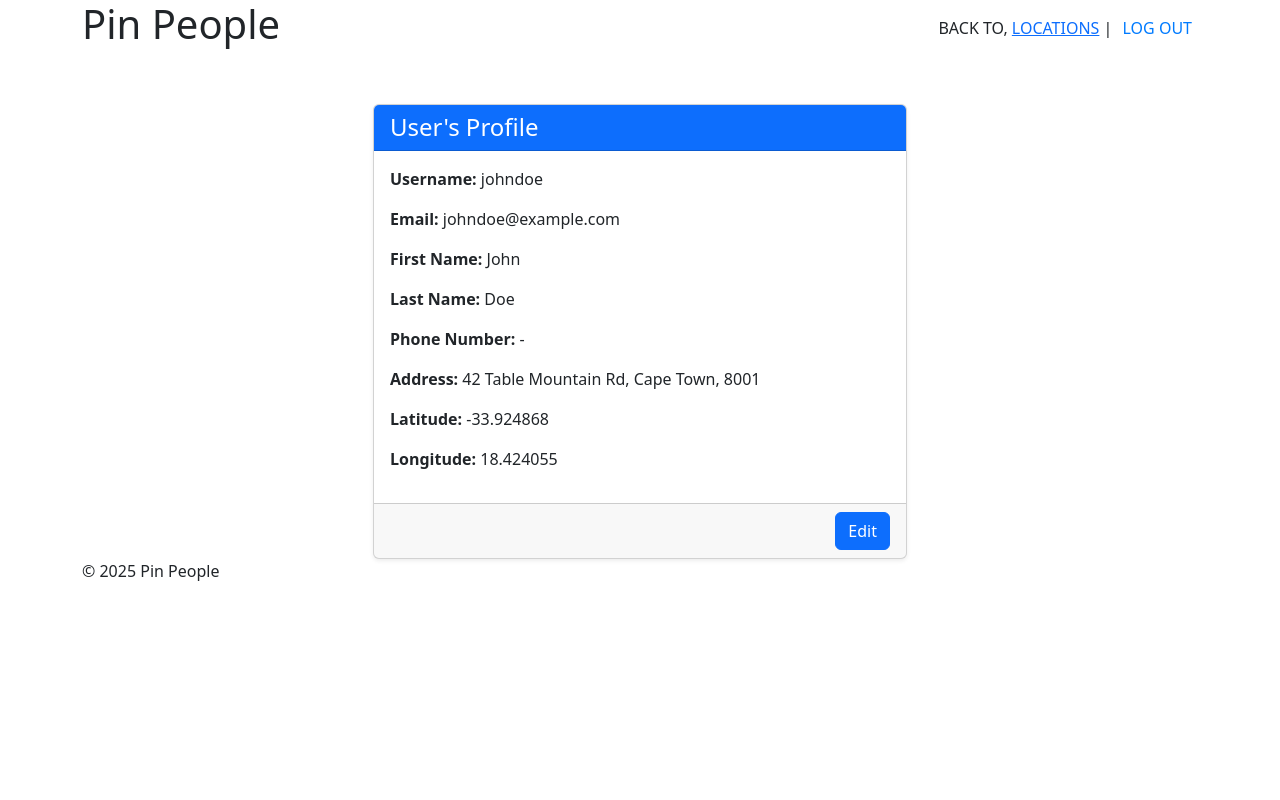
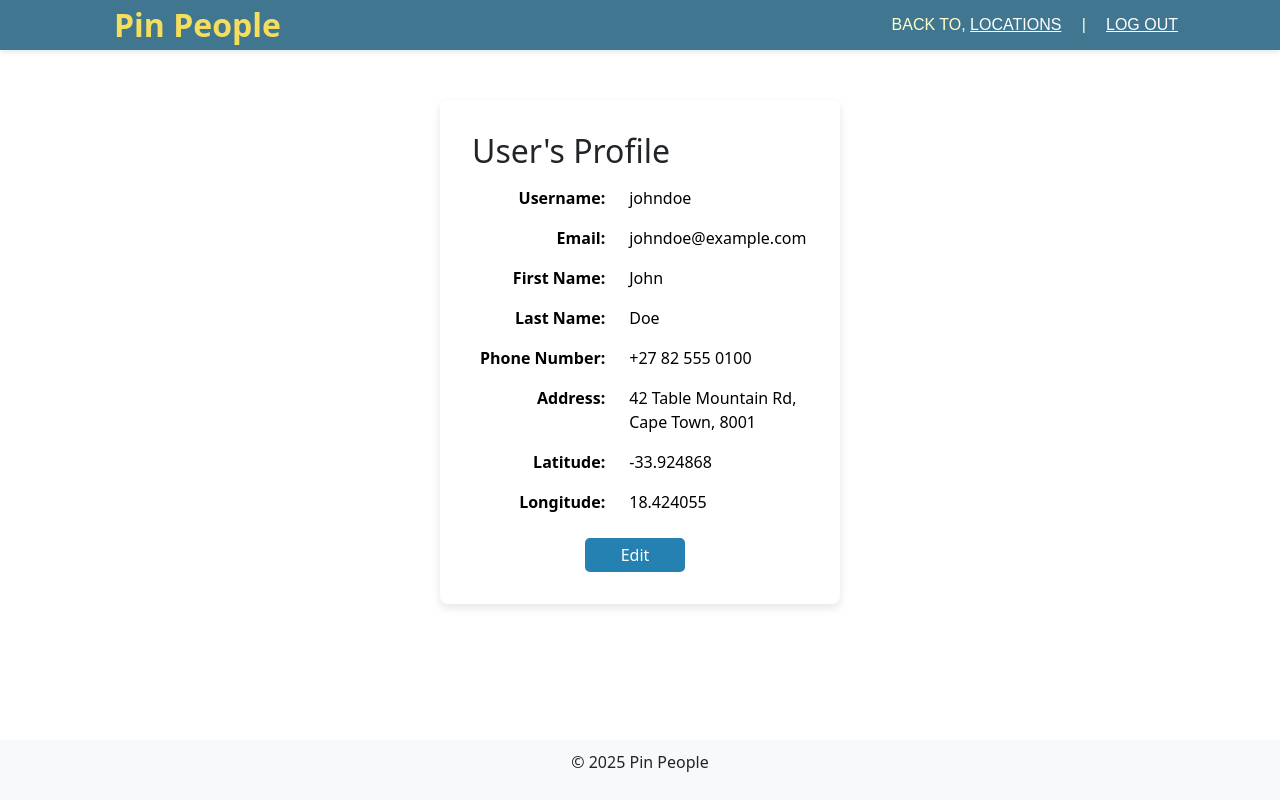
Before and after one commit to tresiab/pin_people, a Django app: page /users/2/ in a window 1280 px wide. Run offline with Django 5.2, Linux system fonts and the light colour scheme; a user stored in the database is signed in; data comes from the database, SQL or seed files in the repository.

Commit message:
Enhance site's look and feel with added CSS

```diff
--- a/static/css/main.css
+++ b/static/css/main.css
@@ -1 +1,167 @@
 /* Define project wide CSS here */
+html, body {
+    height: 100%;
+    margin: 0;
+}
+
+body {
+    font-family: Arial, sans-serif;
+    background: #6b7280;
+    margin: 0;
+    display: flex;
+    flex-direction: column;
+}
+
+main {
+    flex: 1;
+}
+
+header {
+    width: 100%;
+    background-color: #417690;
+    box-shadow: 0 2px 5px rgba(0,0,0,0.1);
+}
+
+header h1 {
+    color: #f5dd5d;
+    margin: 0;                /* remove default margin */
+    padding-left: 2rem;       /* push it to the right */
+    font-size: 2rem;          /* optional: increase font size */
+    font-weight: bold;        /* optional: make it bold */
+}
+
+/* Navbar container */
+.navbar {
+    display: flex;
+    justify-content: space-between;
+    align-items: center;
+    color: #ffc;
+    padding: 0.5rem 2rem;
+    font-family: Arial, sans-serif;
+}
+
+/* Left side (welcome message) */
+.navbar .nav-left span {
+    font-weight: 500;
+    padding-right: 1rem;
+}
+
+.navbar a:hover {
+    color: #fff;
+    text-decoration: none;
+}
+
+/* Right side (logout/login/register) */
+.navbar .nav-right {
+    display: flex;
+    align-items: center;
+    gap: 1rem;
+}
+
+/* Logout button styled like link */
+.navbar .nav-right button {
+    background: none;
+    border: none;
+    color: #2481b2;
+    cursor: pointer;
+    font-weight: 500;
+    transition: color 0.3s;
+    text-decoration: underline;
+}
+
+.navbar .nav-right button:hover {
+    color: #fff;
+    text-decoration: none;
+}
+
+.navbar a,
+.navbar .nav-right button {
+    font-size: 1rem;
+    line-height: 1.5;
+    color: #fff;
+}
+
+.section-header {
+    color: white;               /* white text */
+    padding-left: 2rem;         /* push it to the right */
+    border-radius: 6px;         /* rounded corners */
+    font-size: 1rem;
+    margin-bottom: 1rem;        /* space below header */
+}
+
+footer {
+    background: #f8f9fa;
+    text-align: center;
+    padding: 10px 0;
+}
+
+/* Reusable container style */
+.registration-container, .login-container, .profile-container {
+    background: white;
+    margin: 50px auto;
+    padding: 2rem;
+    width: 90%;
+    max-width: 400px;
+    border-radius: 8px;
+    box-shadow: 0 4px 10px rgba(0,0,0,0.1);
+}
+
+button,
+.button {  /* include links with class "button" */
+    display: inline-block;        /* inline so they sit next to each other */
+    width: auto;                  /* allow flexible width */
+    min-width: 100px;
+    background: #2481b2;
+    color: white;
+    border: none;
+    padding: 5px 20px;           /* horizontal padding more for links */
+    border-radius: 5px;
+    cursor: pointer;
+    text-align: center;
+    text-decoration: none;        /* remove underline from link */
+    font-family: inherit;
+    font-size: 1rem;
+    margin-right: 10px;           /* space between buttons */
+    transition: background 0.3s;
+}
+
+button:hover,
+.button:hover {
+    background: #094d71;
+}
+
+button:not(.btn) {
+    border-radius: 5px;
+}
+
+/* Optional: container to align buttons */
+.button-group {
+    display: flex;
+    gap: 10px;                  /* spacing between buttons */
+    justify-content: center;
+}
+
+.user-info-table td.label {
+    text-align: right;
+    padding-right: 1rem;        /* spacing between label and value */
+    white-space: nowrap;        /* prevent labels from wrapping */
+}
+
+/* Optional: make values left-aligned (default) */
+.user-info-table td:not(.label) {
+    text-align: left;
+}
+
+.helptext {
+    display: block;
+    font-size: 0.875rem; /* slightly smaller */
+    color: #6b7280;      /* soft gray color */
+    margin-top: 0.25rem; /* small spacing above */
+}
+
+.registration-container ul {
+    display: block;
+    font-size: 0.875rem; /* slightly smaller */
+    color: #6b7280;      /* soft gray color */
+    margin-top: 0.25rem; /* small spacing above */
+}
--- a/templates/base.html
+++ b/templates/base.html
@@ -21,23 +21,29 @@
             <h1>{% block header %}Pin People{% endblock %}</h1>
 
             <!-- Menu -->
-            <nav>
+            <nav class="navbar">
             {% block navbar %}
                 {% if user.is_authenticated %}
+                    <div class="nav-left">
                         {% if user.is_superuser %}
                             <span>WELCOME.  <a href="{% url 'admin:index' %}">ADMIN SITE</a></span> |
                         {% else %}
                             <span>WELCOME, <a href="{% url 'profile' %}">{{ user.first_name|default:user.username|upper }}</a></span> |
                         {% endif %}
+                    </div>
+                    <div class="nav-right">
                         <form id="logout-form" action="{% url 'logout' %}" method="post" style="display:inline;">
                             {% csrf_token %}
-                        <button type="submit" style="background:none; border:none; color:#007bff; cursor:pointer;">
+                            <button type="submit">
                                 LOG OUT
                             </button>
                         </form>
+                    </div>
                 {% else %}
+                    <div class="nav-right">
                         <a href="{% url 'login' %}">LOG IN</a> |
                         <a href="{% url 'register' %}">REGISTER</a>
+                    </div>
                 {% endif %}
             {% endblock %}
             </nav>
--- a/templates/registration/login.html
+++ b/templates/registration/login.html
@@ -1,10 +1,11 @@
 {% extends "base.html" %}
-￼
-￼
+
 {% block navbar %}
 <!-- Intentionally left empty to hide nav -->
 {% endblock %}
+
 {% block content %}
+<div class="login-container">
     <h2>Log In</h2>
     <form method="post">
         {% csrf_token %}
@@ -12,4 +13,5 @@
         <button type="submit">Submit</button>
     </form>
     <p>Don’t have an account? <a href="{% url 'register' %}">Register here</a></p>
+</div>
 {% endblock %}
--- a/users/templates/users/location.html
+++ b/users/templates/users/location.html
@@ -7,13 +7,13 @@
 {% block extra_css %}
 <link rel="stylesheet" href="https://unpkg.com/leaflet/dist/leaflet.css"/>
 <style>
-    /* 80% of the screen height */
-    #map { height: 80vh; }
+    /* 70% of the screen height */
+    #map { height: 70vh; }
 </style>
 {% endblock %}
 
 {% block content %}
-<h2>Users Locations</h2>
+<h2 class="section-header">Users Locations</h2>
 <div id="map"></div>
 
 <!-- Safe JSON embedding -->
--- a/users/templates/users/profile.html
+++ b/users/templates/users/profile.html
@@ -7,38 +7,58 @@
 {% endblock %}
 
 {% block navbar %}
+<div class="nav-left">
     <span>BACK TO, <a href="{% url 'location' %}">LOCATIONS</a></span> |
+</div>
+<div class="nav-right">
     <form id="logout-form" action="{% url 'logout' %}" method="post" style="display:inline;">
         {% csrf_token %}
-    <button type="submit" style="background:none; border:none; color:#007bff; cursor:pointer;">
+        <button type="submit">
             LOG OUT
         </button>
     </form>
+</div>
 {% endblock %}
 
 {% block content %}
-<div class="container mt-5">
-    <div class="row justify-content-center">
-        <div class="col-md-6">
-            <div class="card shadow-sm">
-                <div class="card-header bg-primary text-white">
-                    <h4 class="mb-0">User's Profile</h4>
-                </div>
-                <div class="card-body">
-                    <p><strong>Username:</strong> {{ user.username }}</p>
-                    <p><strong>Email:</strong> {{ user.email|default:"-" }}</p>
-                    <p><strong>First Name:</strong> {{ user.first_name|default:"-" }}</p>
-                    <p><strong>Last Name:</strong> {{ user.last_name|default:"-" }}</p>
-                    <p><strong>Phone Number:</strong> {{ user.phonenumber|default:"-" }}</p>
-                    <p><strong>Address:</strong> {{ user.address|default:"-" }}</p>
-                    <p><strong>Latitude:</strong> {{ user.latitude|default:"-" }}</p>
-                    <p><strong>Longitude:</strong> {{ user.longitude|default:"-" }}</p>
-                </div>
-                <div class="card-footer text-end">
-                    <a href="{% url 'user_change' user.id %}" class="btn btn-primary">Edit</a>
-                </div>
-            </div>
-        </div>
+<div class="profile-container">
+    <h2>User's Profile</h2>
+    <table class="table table-borderless user-info-table">
+        <tr>
+            <td class="label"><strong>Username:</strong></td>
+            <td>{{ user.username }}</td>
+        </tr>
+        <tr>
+            <td class="label"><strong>Email:</strong></td>
+            <td>{{ user.email|default:"-" }}</td>
+        </tr>
+        <tr>
+            <td class="label"><strong>First Name:</strong></td>
+            <td>{{ user.first_name|default:"-" }}</td>
+        </tr>
+        <tr>
+            <td class="label"><strong>Last Name:</strong></td>
+            <td>{{ user.last_name|default:"-" }}</td>
+        </tr>
+        <tr>
+            <td class="label"><strong>Phone Number:</strong></td>
+            <td>{{ user.phone_number|default:"-" }}</td>
+        </tr>
+        <tr>
+            <td class="label"><strong>Address:</strong></td>
+            <td>{{ user.address|default:"-" }}</td>
+        </tr>
+        <tr>
+            <td class="label"><strong>Latitude:</strong></td>
+            <td>{{ user.latitude|default:"-" }}</td>
+        </tr>
+        <tr>
+            <td class="label"><strong>Longitude:</strong></td>
+            <td>{{ user.longitude|default:"-" }}</td>
+        </tr>
+    </table>
+    <div class="button-group">
+        <a href="{% url 'user_change' user.id %}" class="button">Edit</a>
     </div>
 </div>
 {% endblock %}
```
Also changed, not shown: templates/registration/register.html (+11 -9 lines), users/templates/users/profile_change.html (+10 -16 lines). Lines whose indentation alone changed are shown as unchanged.
